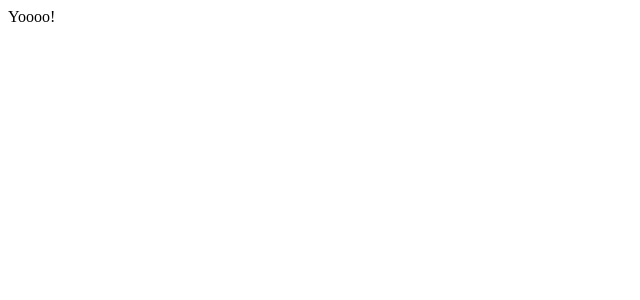
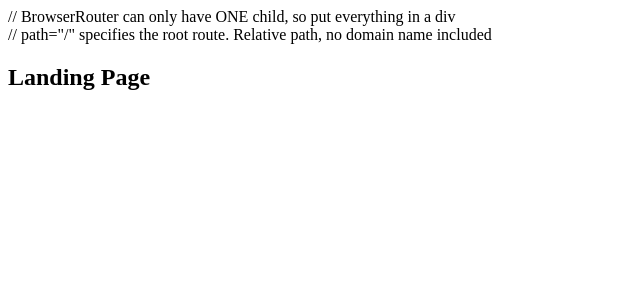
Before and after one commit to 6nguyen/Buckshot, a React (Create React App) app in the folder client/: page / in a window 1280 px wide. Shown: the top 300 px of the page, without its empty margins (0-640 px from the left). Built offline with nearby package versions, Linux system fonts and the light colour scheme.

Commit message:
Import BrowserRouter, Route into App.js, Create components and set LandingPage default component

```diff
--- a/client/src/components/App.js
+++ b/client/src/components/App.js
@@ -1,9 +1,21 @@
 import React from 'react';
+import { BrowserRouter, Route } from 'react-router-dom';
+
+const Header = () => <h2>Header</h2>
+const Dashboard = () => <h2>Dashboard</h2>
+const SurveryNew = () => <h2>Survery New</h2>
+const LandingPage = () => <h2>Landing Page</h2>
 
 const App = () => {
   return (
     <div>
-      Yoooo!
+    // BrowserRouter can only have ONE child, so put everything in a div
+      <BrowserRouter>
+        <div>
+          // path="/" specifies the root route.  Relative path, no domain name included
+          <Route path="/" component ={LandingPage} />
+        </div>
+      </BrowserRouter>
     </div>
   );
 };
--- a/client/src/reducers/authReducer.js
+++ b/client/src/reducers/authReducer.js
@@ -1,3 +1,6 @@
+// Records whether a user is logged in or not
+  // used to show user dashboard components etc using react router
+
 export default function(state = {}, action) {
   switch(action.type) {
     default:
```
